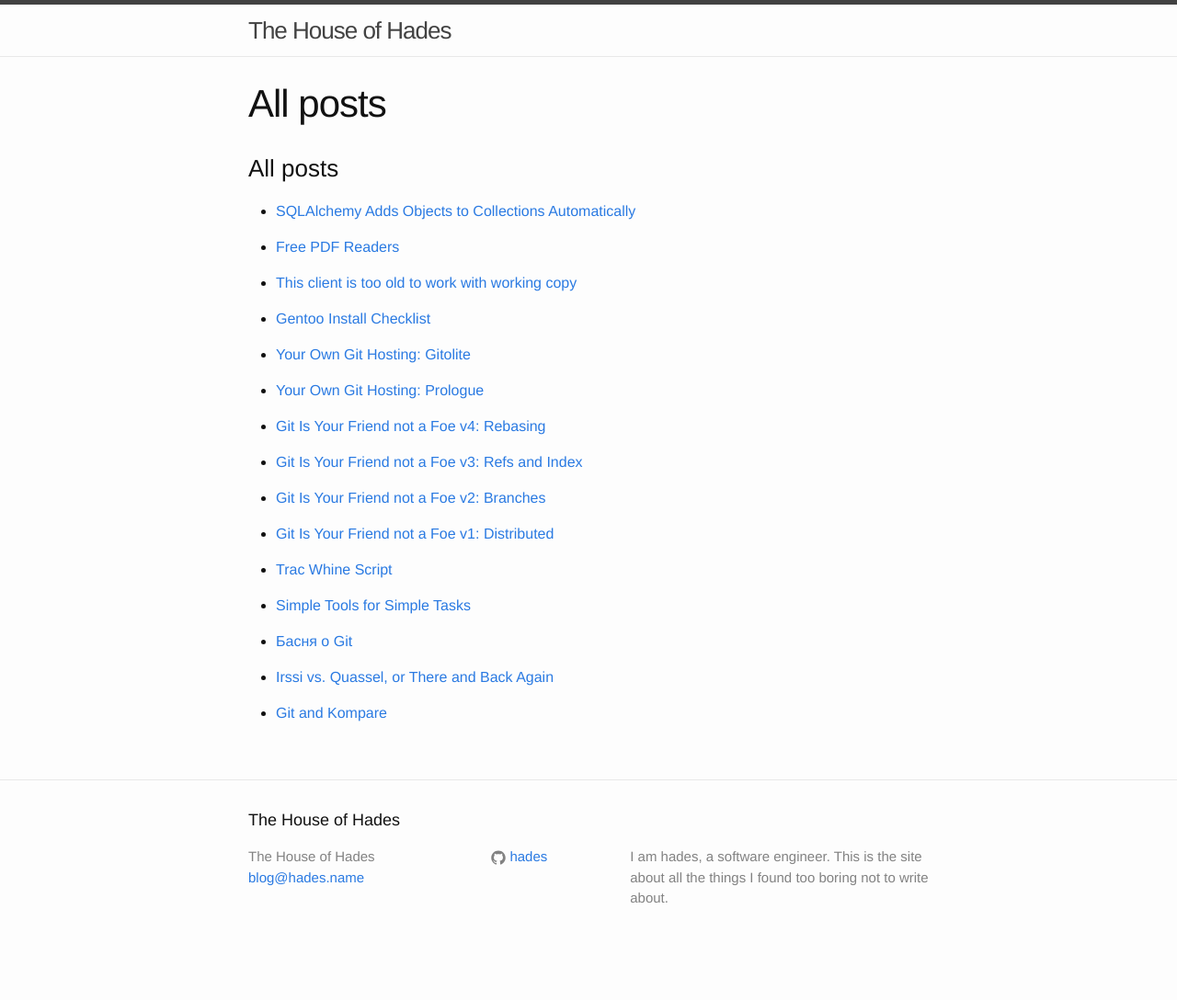
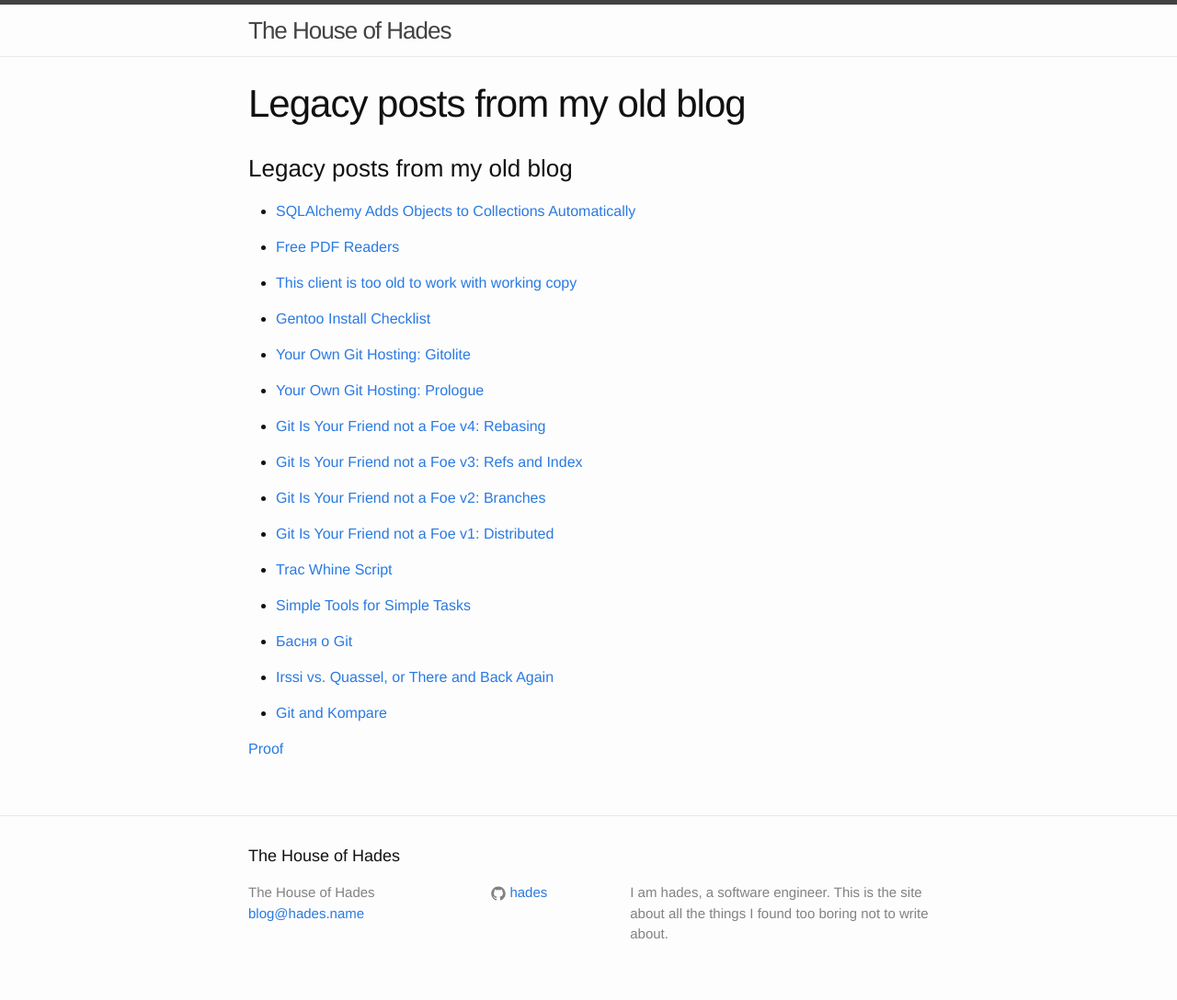
Before and after one commit to hades/hades.github.io, a Jekyll site: the page built from index.md, in a window 1280 px wide. Shown: the whole page at 92% size. Built offline with Jekyll 4.4.1, drawn with Linux system fonts in a browser that asks for light colours; our own code applies the rules of GitHub Pages for plain Markdown files; before the commit the page ends 1049 px from its top, so only the background shows below that.

Commit message:
Update index.md

```diff
--- a/index.md
+++ b/index.md
@@ -2,8 +2,10 @@
 layout: page
 ---
 
-### All posts
+### Legacy posts from my old blog
 
 {% for post in site.posts %}
  * [{{ post.title }}]({{ post.url }})
 {% endfor %}
+
+[Proof](https://proven.lol/b98206)
```
